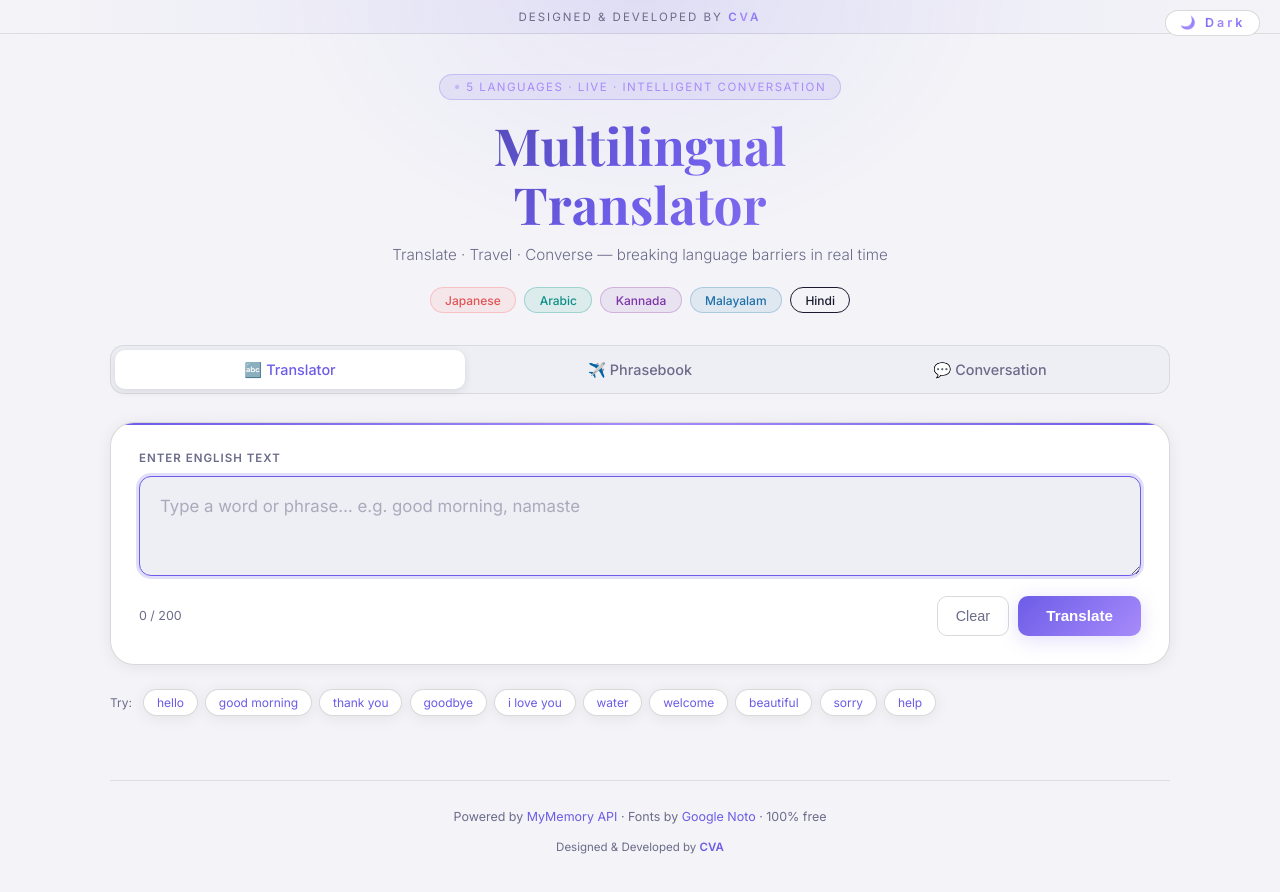
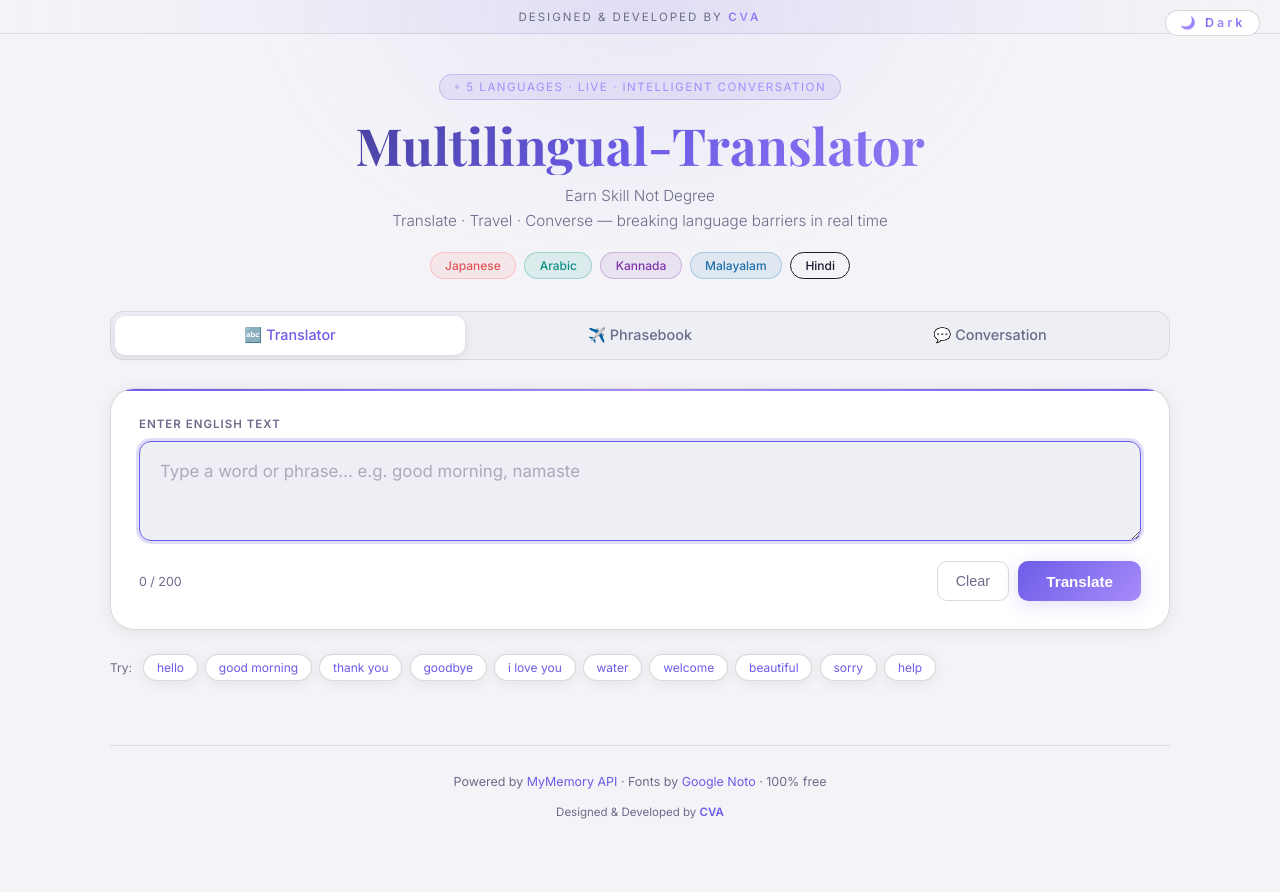
Before and after one commit to aravindacv/multilingual-translator, a plain HTML site: page index.html in a window 1280 px wide. Drawn offline with nearby package versions, Linux system fonts and the light colour scheme.

```diff
--- a/index.html
+++ b/index.html
@@ -22,7 +22,8 @@
 
   <header>
     <div class="header-badge"><span class="header-dot"></span>5 Languages · Live · Intelligent Conversation</div>
-    <h1>Multilingual<br>Translator</h1>
+    <h1>Multilingual-Translator</h1>
+    <p>Earn Skill Not Degree</p>
     <p>Translate · Travel · Converse — breaking language barriers in real time</p>
     <div class="lang-pills">
       <span class="lang-pill pill-ja">Japanese</span>
```
